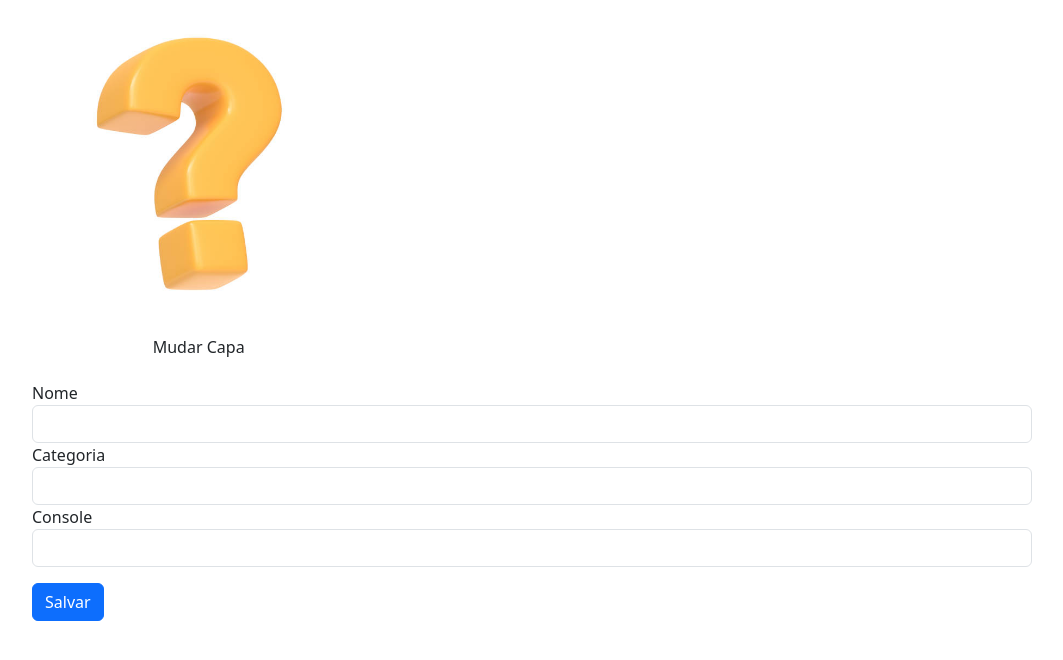
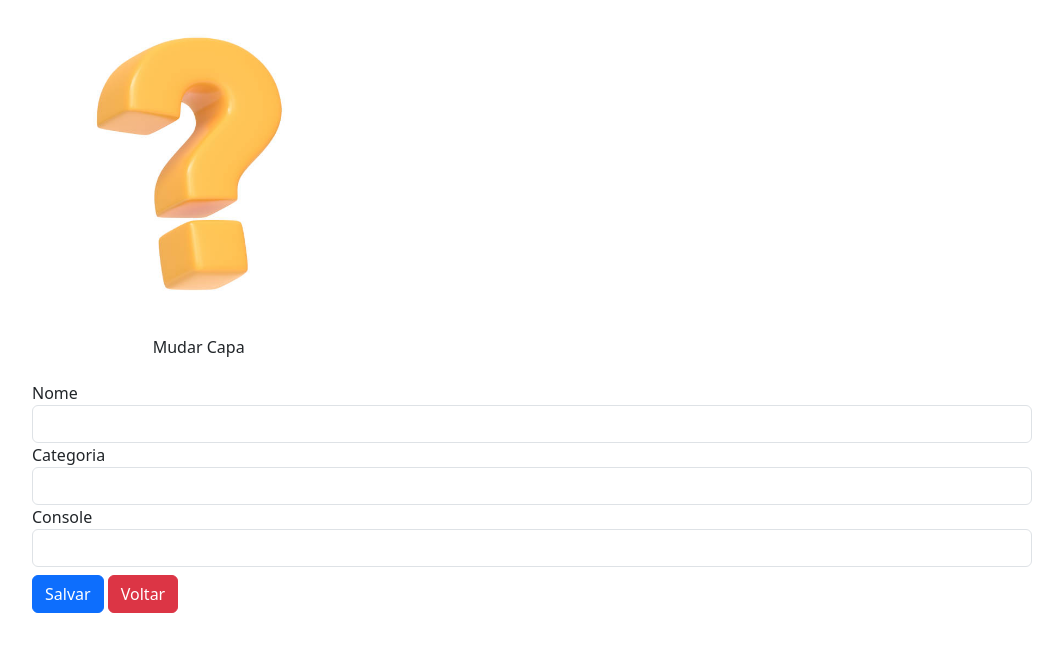
Before and after one commit to danielcosta010/Flask-com-Python, a Flask app: page /novo in a window 1280 px wide. Shown: the part 67-727 px from the top of the page, without its empty margins (108-1171 px from the left). Run offline with Flask 3, Linux system fonts and the light colour scheme; the visitor is signed in with stand-in values (Sample User, id 1); some libraries are stand-ins or nearby versions.

Commit message:
Atualizando novo.html

```diff
--- a/templates/novo.html
+++ b/templates/novo.html
@@ -15,17 +15,21 @@
     <fieldset>
       <div class="form-group">
         <label for="nome">Nome</label>
-        <input type="text" id="nome" name="nome" class="form-control" />
+        <input type="text" id="nome" name="nome" class="form-control" required/>
       </div>
       <div class="form-group">
         <label for="categoria">Categoria</label>
-        <input type="text" id="categoria" name="categoria" class="form-control" />
+        <input type="text" id="categoria" name="categoria" class="form-control" required/>
       </div>
       <div class="form-group">
         <label for="console">Console</label>
-        <input type="text" id="console" name="console" class="form-control" />
+        <input type="text" id="console" name="console" class="form-control" required/>
       </div>
-      <button type="submit" class="btn btn-primary btn-salvar mt-3">Salvar</button>
+      <div class="mt-2">
+        <button type="submit" class="btn btn-primary btn-salvar">Salvar</button>
+        <a class="btn btn-danger" href="{{ url_for('index') }}">Voltar</a>
+
+      </div>
     </fieldset>
   </form>
 {% endblock %}
```
